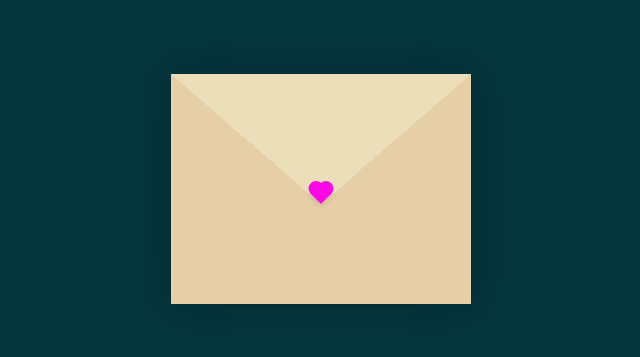
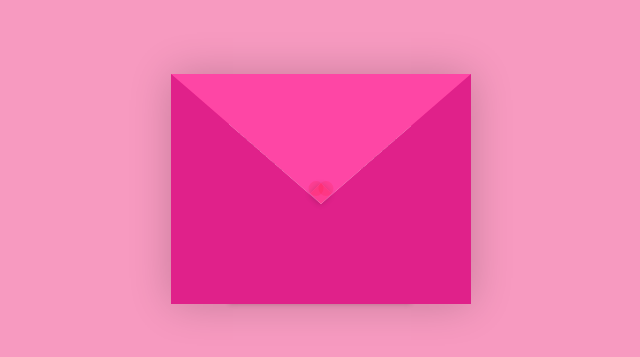
Before and after one commit to ikee0403/Ikee0403, a plain HTML site: page index.html in a window 1280 px wide. Shown: the part 211-568 px from the top of the page, without its empty margins (319-959 px from the left). Drawn offline with Linux system fonts and the light colour scheme.

Commit message:
style.css

```diff
--- a/style.css
+++ b/style.css
@@ -1,12 +1,12 @@
 :root{
   --primary: #fff;
-  --bg-color: rgb(5, 53, 61);
-  --bg-envelope-color: #f5edd1;
-  --envelope-tab: #ecdeb8;
-  --envelope-cover: #e6cfa7;
+  --bg-color: #f79ac0;
+  --bg-envelope-color: #fd389e;
+  --envelope-tab: #fe46a5;
+  --envelope-cover: #e0218a;
   --shadow-color: rgba(0, 0, 0, 0.2);
   --txt-color: #444;
-  --heart-color: rgb(252, 8, 231);
+  --heart-color: rgb(255, 0, 0, 0.1);
 }
 body{
   margin: 0;
```
